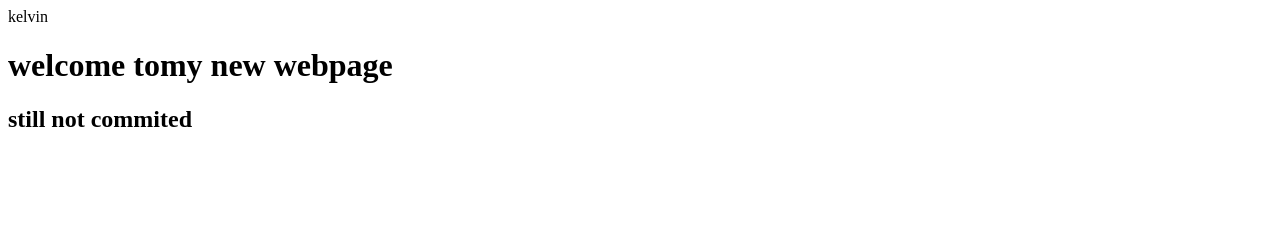
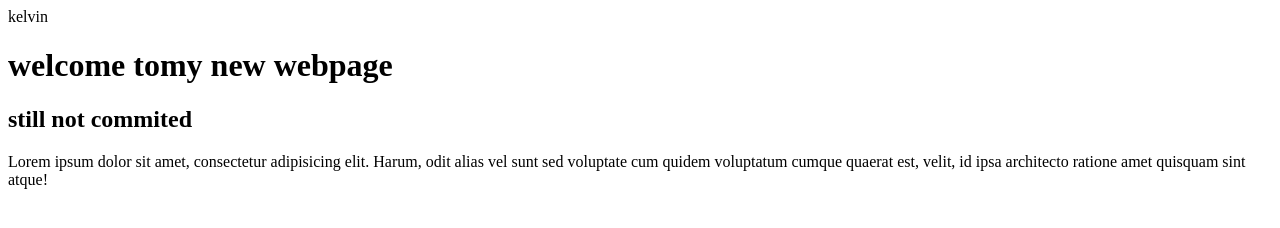
Before and after one commit to kelvintheophil/1st-project, a plain HTML site: page index.html in a window 1280 px wide. Drawn offline with Linux system fonts and the light colour scheme.

Commit message:
added lines

```diff
--- a/index.html
+++ b/index.html
@@ -9,5 +9,9 @@
     kelvin
     <h1>welcome tomy new webpage</h1>
     <h2>still not commited</h2>
+    <p>Lorem ipsum dolor sit amet,
+        consectetur adipisicing elit. Harum, odit alias vel sunt sed
+        voluptate cum quidem voluptatum cumque quaerat est, velit, id ipsa architecto
+         ratione amet quisquam sint atque!</p>
 </body>
 </html>
```
